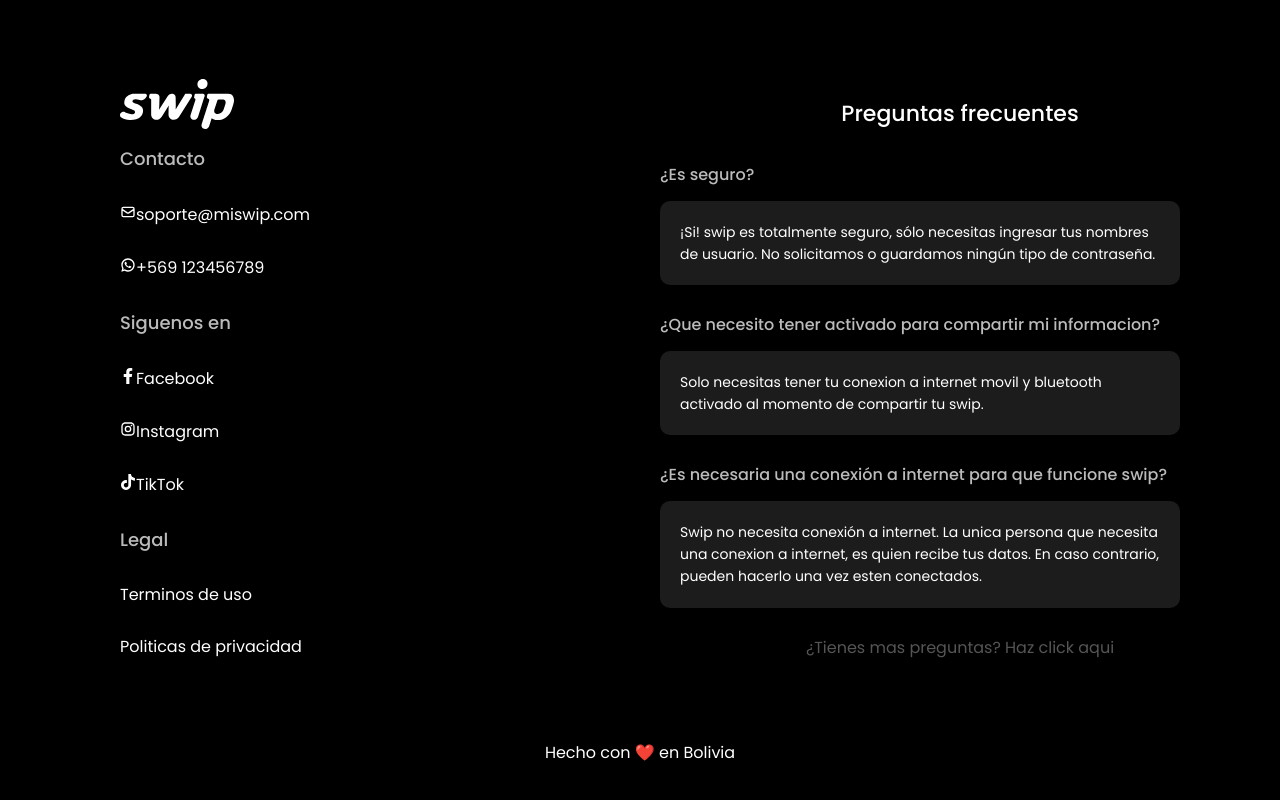
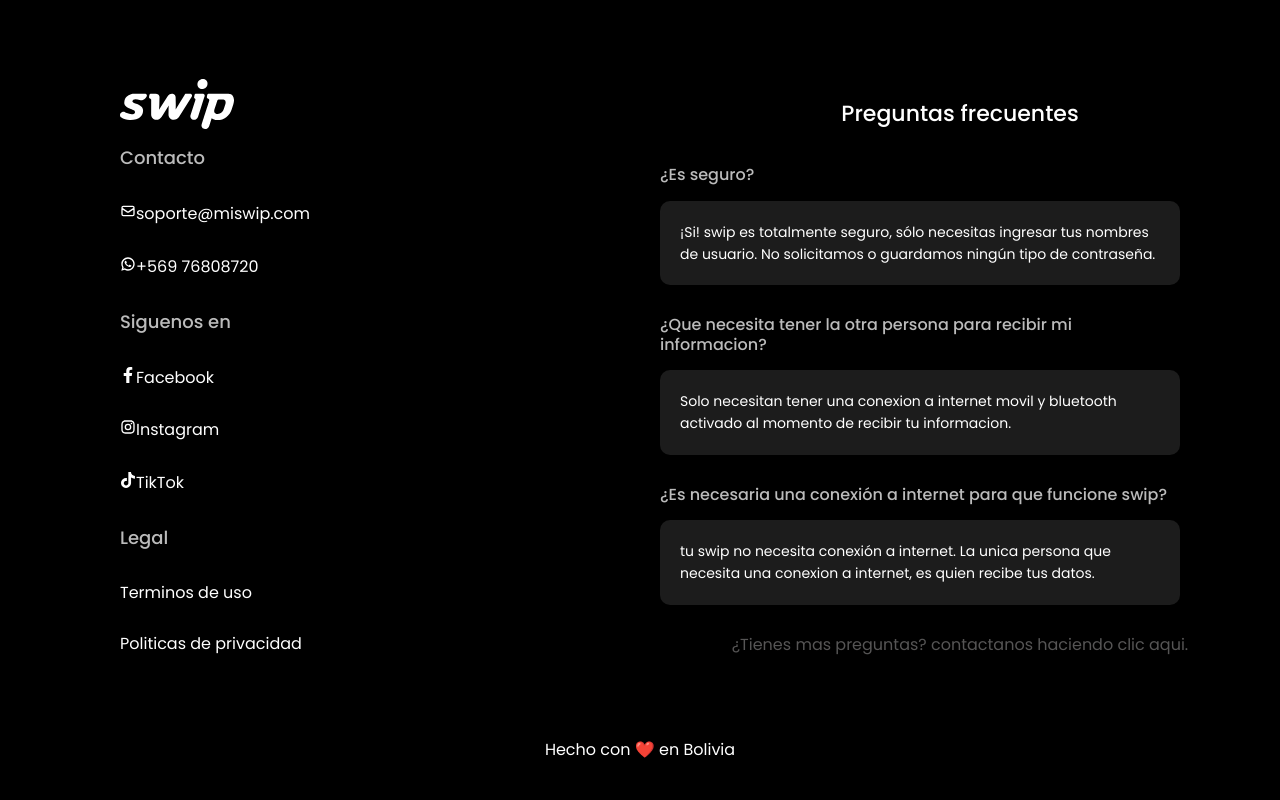
Before and after one commit to deivmaik/Swip, a React (Create React App) app: page / in a window 1280 px wide. Shown: the part 2227-3027 px from the top of the page. Built offline with nearby package versions, Linux system fonts and the light colour scheme.

Commit message:
refactor: Add redirect function and edit data.js

```diff
--- a/src/components/Contact/ContactCard.jsx
+++ b/src/components/Contact/ContactCard.jsx
@@ -7,6 +7,8 @@
 import { contactInfo } from '../../data/Data'
 
 import { Title, Text } from './contact.styles'
+
+import { openWhatsapp } from '../../helpers/functions'
 
 function ContactCard() {
   return (
@@ -19,7 +21,7 @@
         </Text>
       </Link>
       <Link to='#'>
-        <Text>
+        <Text onClick={() => openWhatsapp()}>
           <RiWhatsappLine />
           {contactInfo.whatsapp.toLowerCase()}
         </Text>
--- a/src/components/FAQ/FAQ.jsx
+++ b/src/components/FAQ/FAQ.jsx
@@ -4,13 +4,15 @@
 import { Wrapper, Text, End } from './faq.styles'
 import { faq } from '../../data/Data'
 
+import { openWhatsapp } from '../../helpers/functions'
+
 function FAQ() {
   return (
     <Wrapper>
       <Text>{faq.title}</Text>
       {FaqCard}
-      <Link to='/'>
-        <End>{faq.end}Haz click aqui</End>
+      <Link onClick={() => openWhatsapp()}>
+        <End>{faq.end}contactanos haciendo clic aqui.</End>
       </Link>
     </Wrapper>
   )
--- a/src/components/TopMessage/TopMessage.jsx
+++ b/src/components/TopMessage/TopMessage.jsx
@@ -1,27 +1,18 @@
-import React from "react";
+import React from 'react'
 
-import { Wrapper, Text, Span } from "./topMessage.styles";
+import { Wrapper, Text, Span } from './topMessage.styles'
 
-const openInNewTab = (url) => {
-  const newWindow = window.open(url, "_blank", "noopener,noreferrer");
-  if (newWindow) newWindow.opener = null;
-};
+import { openWhatsapp } from '../../helpers/functions'
 
 function TopMessage({ text, span }) {
   return (
-    <Wrapper
-      onClick={() =>
-        openInNewTab(
-          "https://api.whatsapp.com/send/?phone=%2B591123456789&text&app_absent=0whatsapp%20API"
-        )
-      }
-    >
+    <Wrapper onClick={() => openWhatsapp()}>
       <Text>
         {text}
         <Span>{span}</Span>
       </Text>
     </Wrapper>
-  );
+  )
 }
 
-export default TopMessage;
+export default TopMessage
--- a/src/data/Data.js
+++ b/src/data/Data.js
@@ -128,26 +128,21 @@
     },
     {
         id: 1,
-        q:'¿Que necesito tener activado para compartir mi informacion?',
-        r:'Solo necesitas tener tu conexion a internet movil y bluetooth activado al momento de compartir tu swip.'
+        q:'¿Que necesita tener la otra persona para recibir mi informacion?',
+        r:'Solo necesitan tener una conexion a internet movil y bluetooth activado al momento de recibir tu informacion.'
     },
     {
         id: 2,
         q:'¿Es necesaria una conexión a internet para que funcione swip?',
-        r:'Swip no necesita conexión a internet. La unica persona que necesita una conexion a internet, es quien recibe tus datos. En caso contrario, pueden hacerlo una vez esten conectados.'
+        r:'tu swip no necesita conexión a internet. La unica persona que necesita una conexion a internet, es quien recibe tus datos.'
     },
 ]
 
-// Exporting objects for Sliders
-export const SliderText = {
-    message:'Comparte todas tus redes sociales'
-}
-
-// Exporting objects for ContactInfo
+// Footer
 export const contactInfo = {
     title:'Contacto',
     email:'soporte@miswip.com',
-    whatsapp:'+569 123456789'
+    whatsapp:'+569 76808720'
 }
 
 // FAQ
@@ -162,3 +157,9 @@
     terms:'Terminos de uso ',
     privacy:'Politicas de privacidad'
 }
+
+
+// Exporting objects for Sliders
+export const SliderText = {
+    message:'Comparte todas tus redes sociales'
+}
--- a/src/helpers/functions.js
+++ b/src/helpers/functions.js
@@ -1,4 +1,9 @@
 export const openInNewTab = (url) => {
-    const newWindow = window.open(url, '_blank', 'noopener,noreferrer')
-    if (newWindow) newWindow.opener = null
-  }
+  const newWindow = window.open(url)
+  if (newWindow) newWindow.opener = null
+}
+
+export const openWhatsapp = () => {
+  const newWindow = window.open('https://api.whatsapp.com/send/?phone=%2B59176808720&text&app_absent=0whatsapp%20API', '_blank', 'noopener,noreferrer')
+  if (newWindow) newWindow.opener = null
+}
```
